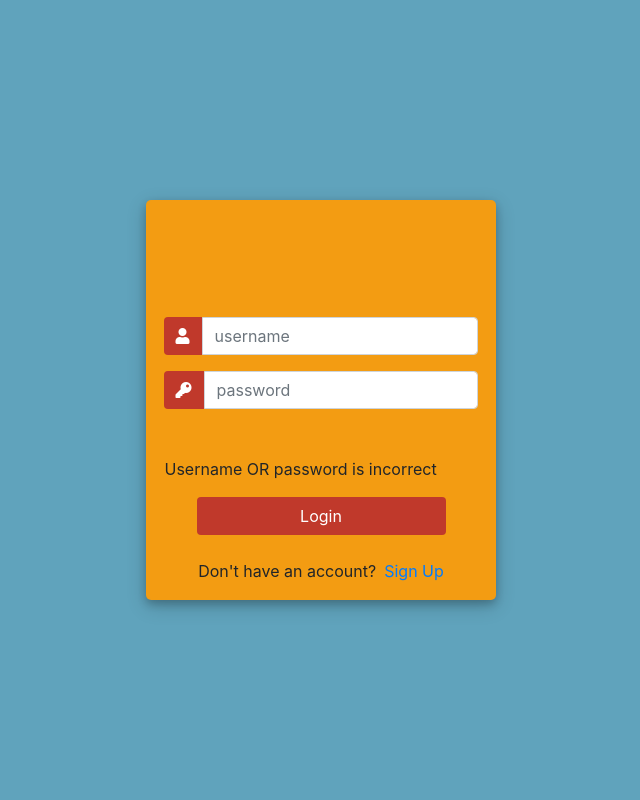
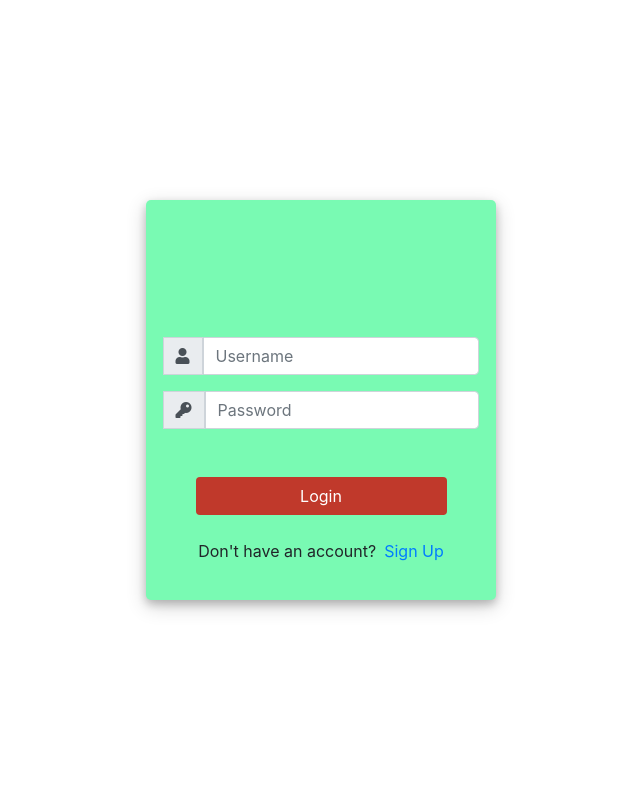
Before and after one commit to TnsaeANS/Eco_Market, a Django app: page /login in a window 1280 px wide. Shown: the whole page, without its empty margins (319-959 px from the left). Run offline with Django 4.2, Linux system fonts and the light colour scheme; some libraries are stand-ins or nearby versions.

Commit message:
cleaned up the login colors

```diff
--- a/products/static/base.css
+++ b/products/static/base.css
@@ -2,6 +2,7 @@
     background-image: url('http://content.kens5.com/photo/2017/10/22/vegetables_1508727313637_11456014_ver1.0.jpg');
     background-repeat: no-repeat;
     background-size: cover;
+
     color: white;
     font-weight: bold;
 
--- a/products/static/login.css
+++ b/products/static/login.css
@@ -6,12 +6,13 @@
   background: lightgreen;
 }
 
+
 .user_card {
   height: 400px;
   width: 350px;
   margin-top: auto;
   margin-bottom: auto;
-  background: #79fa9f;
+  background: #79fab3;
   position: relative;
   display: flex;
   justify-content: center;
@@ -48,13 +49,13 @@
 
 .login_btn {
   width: 100%;
-  background: #c0392b !important;
-  color: white !important;
+  background: #c0392b ;
+  color: white;
 }
 
 .login_btn:focus {
-  box-shadow: none !important;
-  outline: 0px !important;
+  box-shadow: none;
+  outline: 0px;
 }
 
 .login_container {
@@ -62,18 +63,18 @@
 }
 
 .input-group-text {
-  background: #c0392b !important;
-  color: white !important;
-  border: 0 !important;
-  border-radius: 0.25rem 0 0 0.25rem !important;
+  background: #c0392b;
+  color: white;
+  border: 0;
+  border-radius: 0.25rem 0 0 0.25rem;
 }
 
 .input_user,
 .input_pass:focus {
-  box-shadow: none !important;
-  outline: 0px !important;
+  box-shadow: none;
+  outline: 0px;
 }
 
 .custom-checkbox .custom-control-input:checked~.custom-control-label::before {
-  background-color: #c0392b !important;
+  background-color: #c0392b;
 }
--- a/products/urls.py
+++ b/products/urls.py
@@ -5,7 +5,7 @@
 
 
 urlpatterns = [
-    path('', views.homepage),
+    path('', views.homepage, name= 'homepage'),
     path('products', views.index),
     path('login', views.login, name = 'login'),
     path('register', views.register, name ='register')
--- a/products/views.py
+++ b/products/views.py
@@ -23,9 +23,9 @@
 
         if user is not None:
             login(request, user)
-            return redirect('')
-    else:
-        messages.info(request, 'Username OR password is incorrect')
+            return redirect('homepage')
+        else:
+            messages.info(request, 'Username OR password is incorrect')
 
 
 
--- a/templates/login.html
+++ b/templates/login.html
@@ -10,77 +10,7 @@
 	<link rel="stylesheet" href="https://use.fontawesome.com/releases/v5.6.1/css/all.css" integrity="sha384-gfdkjb5BdAXd+lj+gudLWI+BXq4IuLW5IT+brZEZsLFm++aCMlF1V92rMkPaX4PP" crossorigin="anonymous">
 
 
-	<style>
-		body,
-		html {
-			margin: 0;
-			padding: 0;
-			height: 100%;
-			background: #60a3bc !important;
-		}
-		.user_card {
-			height: 400px;
-			width: 350px;
-			margin-top: auto;
-			margin-bottom: auto;
-			background: #f39c12;
-			position: relative;
-			display: flex;
-			justify-content: center;
-			flex-direction: column;
-			padding: 10px;
-			box-shadow: 0 4px 8px 0 rgba(0, 0, 0, 0.2), 0 6px 20px 0 rgba(0, 0, 0, 0.19);
-			-webkit-box-shadow: 0 4px 8px 0 rgba(0, 0, 0, 0.2), 0 6px 20px 0 rgba(0, 0, 0, 0.19);
-			-moz-box-shadow: 0 4px 8px 0 rgba(0, 0, 0, 0.2), 0 6px 20px 0 rgba(0, 0, 0, 0.19);
-			border-radius: 5px;
 
-		}
-		.brand_logo_container {
-			position: absolute;
-			height: 170px;
-			width: 170px;
-			top: -75px;
-			border-radius: 50%;
-			background: #60a3bc;
-			padding: 10px;
-			text-align: center;
-		}
-		.brand_logo {
-			height: 150px;
-			width: 150px;
-			border-radius: 50%;
-			border: 2px solid white;
-		}
-		.form_container {
-			margin-top: 100px;
-		}
-		.login_btn {
-			width: 100%;
-			background: #c0392b !important;
-			color: white !important;
-		}
-		.login_btn:focus {
-			box-shadow: none !important;
-			outline: 0px !important;
-		}
-		.login_container {
-			padding: 0 2rem;
-		}
-		.input-group-text {
-			background: #c0392b !important;
-			color: white !important;
-			border: 0 !important;
-			border-radius: 0.25rem 0 0 0.25rem !important;
-		}
-		.input_user,
-		.input_pass:focus {
-			box-shadow: none !important;
-			outline: 0px !important;
-		}
-		.custom-checkbox .custom-control-input:checked~.custom-control-label::before {
-			background-color: #c0392b !important;
-		}
-	</style>
 </head>
 
 <body>
@@ -91,19 +21,20 @@
 
 				</div>
 				<div class="d-flex justify-content-center form_container">
-					<form method="POST" action="">
+					<form method="POST" action=" ">
+
 						{% csrf_token %}
 						<div class="input-group mb-3">
 							<div class="input-group-append">
 								<span class="input-group-text"><i class="fas fa-user"></i></span>
 							</div>
-							<input type="text" name="" class="form-control input_user" value="" placeholder="username">
+							<input type="text" name="" class="form-control input_user" value="" placeholder="Username">
 						</div>
 						<div class="input-group mb-2">
 							<div class="input-group-append">
 								<span class="input-group-text"><i class="fas fa-key"></i></span>
 							</div>
-							<input type="password" name="" class="form-control input_pass" value="" placeholder="password">
+							<input type="password" name="" class="form-control input_pass" value="" placeholder="Password">
 						</div>
 						<div class="form-group">
 							<div class="custom-control custom-checkbox">
```
Also changed, not shown: db.sqlite3.
